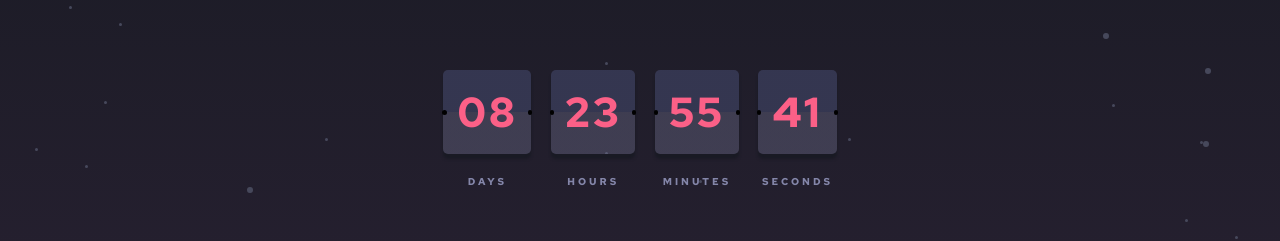
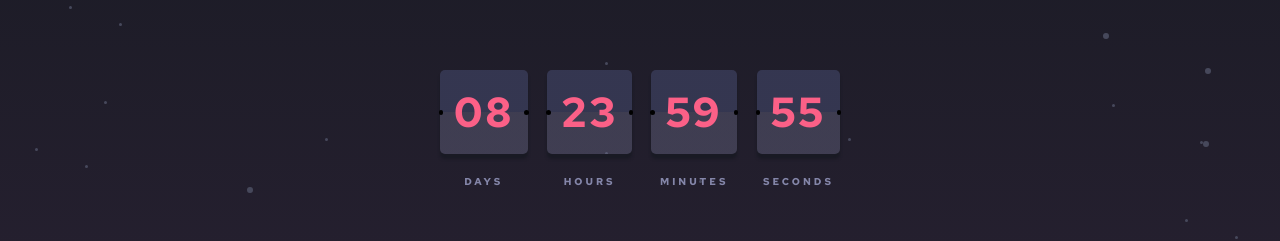
Before and after one commit to Joshardals/countdown-page, a Next.js app: page / in a window 1280 px wide. Shown: the part 158-399 px from the top of the page. Built offline with nearby package versions, Linux system fonts and the light colour scheme.

Commit message:
initial commit

```diff
--- a/package.json
+++ b/package.json
@@ -9,6 +9,7 @@
     "babel-plugin-styled-components": "^2.0.2",
     "next": "latest",
     "react": "^17.0.2",
+    "react-countdown": "^2.3.2",
     "react-dom": "^17.0.2",
     "react-is": "^17.0.2",
     "react-reveal": "^1.2.2",
--- a/pages/components/Time.jsx
+++ b/pages/components/Time.jsx
@@ -1,58 +1,38 @@
 import { useState, useEffect } from "react";
 import styled from "styled-components";
+import Countdown, { zeroPad } from "react-countdown";
 
-const Time = ({ dhms }) => {
-  // const { days = 0, hours = 0, minutes = 0, seconds = 0 } = dhms;
-  // const [[dys, hrs, mins, secs], setTime] = useState([8, 23, 55, 41]);
-  // const tick = () => {
-  //   if (dys === 0 && hrs === 0 && mins === 0 && secs === 0) {
-  //     reset();
-  //   } else if (mins === 0 && secs === 0) {
-  //     setTime(() => {
-  //       [dys, hrs - 1, 59, 59];
-  //     });
-  //   } else if (secs === 0) {
-  //     setTime(() => {
-  //       [dys, hrs, mins - 1, 59];
-  //     });
-  //   } else {
-  //     setTime(() => {
-  //       [dys, hrs, mins, secs - 1];
-  //     });
-  //   }
-  // };
-
-  // const reset = () => {
-  //   setTime([
-  //     parseInt(days),
-  //     parseInt(hours),
-  //     parseInt(minutes),
-  //     parseInt(seconds),
-  //   ]);
-  // };
-
-  // useEffect(() => {
-  //   // const timerId = setInterval(() => tick(), 1000);
-  //   // return () => clearInterval(timerId);
-  // });
+const renderer = ({ days, hours, minutes, seconds }) => {
   return (
-    <Wrapper>
+    <>
       <ItemWrapper>
-        <Item>08</Item>
+        <Item>{zeroPad(days)}</Item>
         <Footer>Days</Footer>
       </ItemWrapper>
       <ItemWrapper>
-        <Item>23</Item>
+        <Item>{zeroPad(hours)}</Item>
         <Footer>Hours</Footer>
       </ItemWrapper>
       <ItemWrapper>
-        <Item>55</Item>
+        <Item>{zeroPad(minutes)}</Item>
         <Footer>Minutes</Footer>
       </ItemWrapper>
       <ItemWrapper>
-        <Item>41</Item>
+        <Item>{zeroPad(seconds)}</Item>
         <Footer>Seconds</Footer>
       </ItemWrapper>
+    </>
+  );
+};
+
+const Time = () => {
+  return (
+    <Wrapper>
+      <Countdown
+        date={Date.now() + 777600000}
+        intervalDelay={1}
+        renderer={renderer}
+      />
     </Wrapper>
   );
 };
--- a/pages/index.js
+++ b/pages/index.js
@@ -12,7 +12,7 @@ export default function Home() {
         <link rel="icon" href="/favicon.ico" />
       </Head>
       <Launch>WE'RE ARE LAUNCHING SOON</Launch>
-      <Time dhms={dhms} />
+      <Time />
       <Footer />
     </Wrapper>
   );
```
Also changed, not shown: 1 other file (tests, documents, lock files or other folders).
